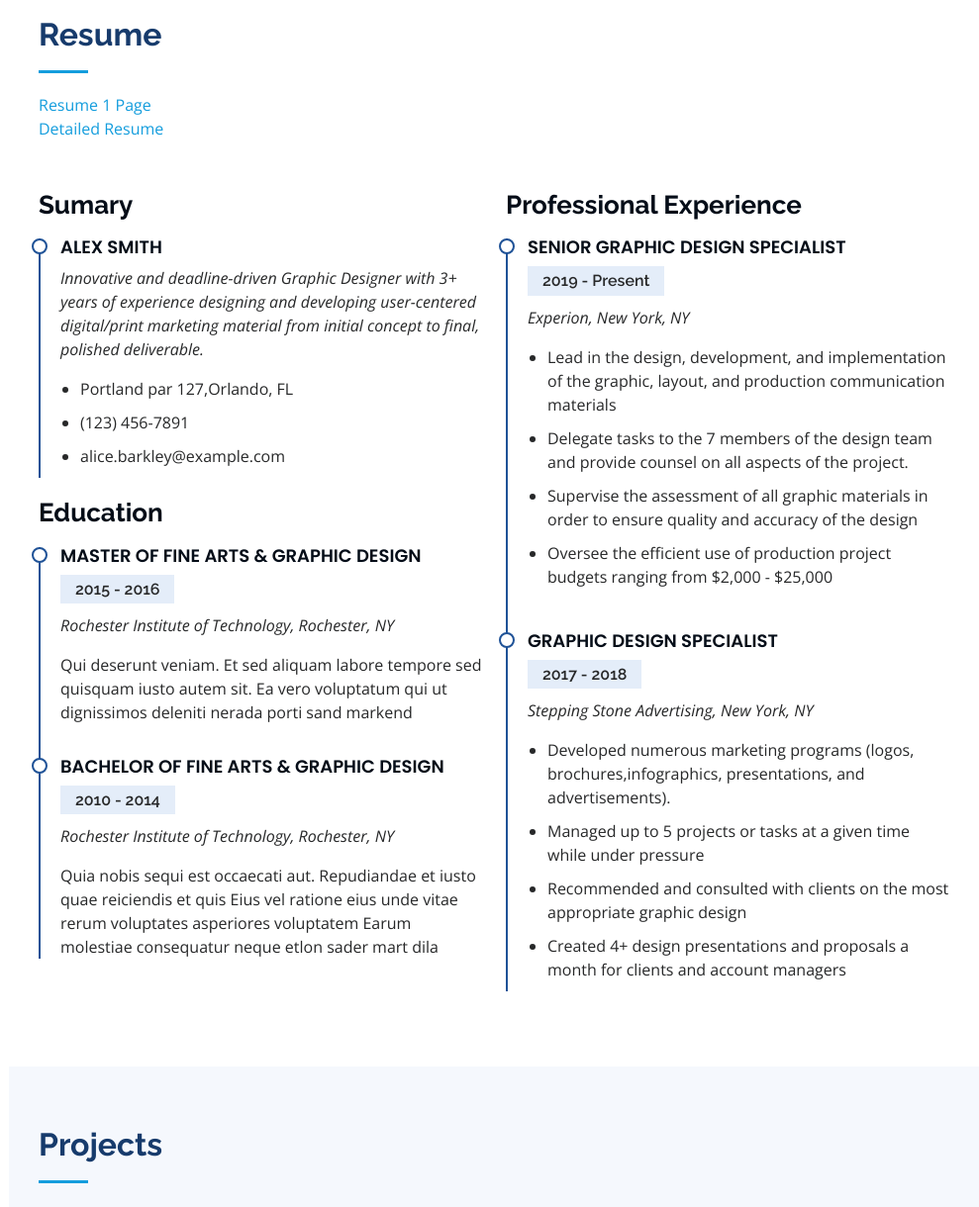
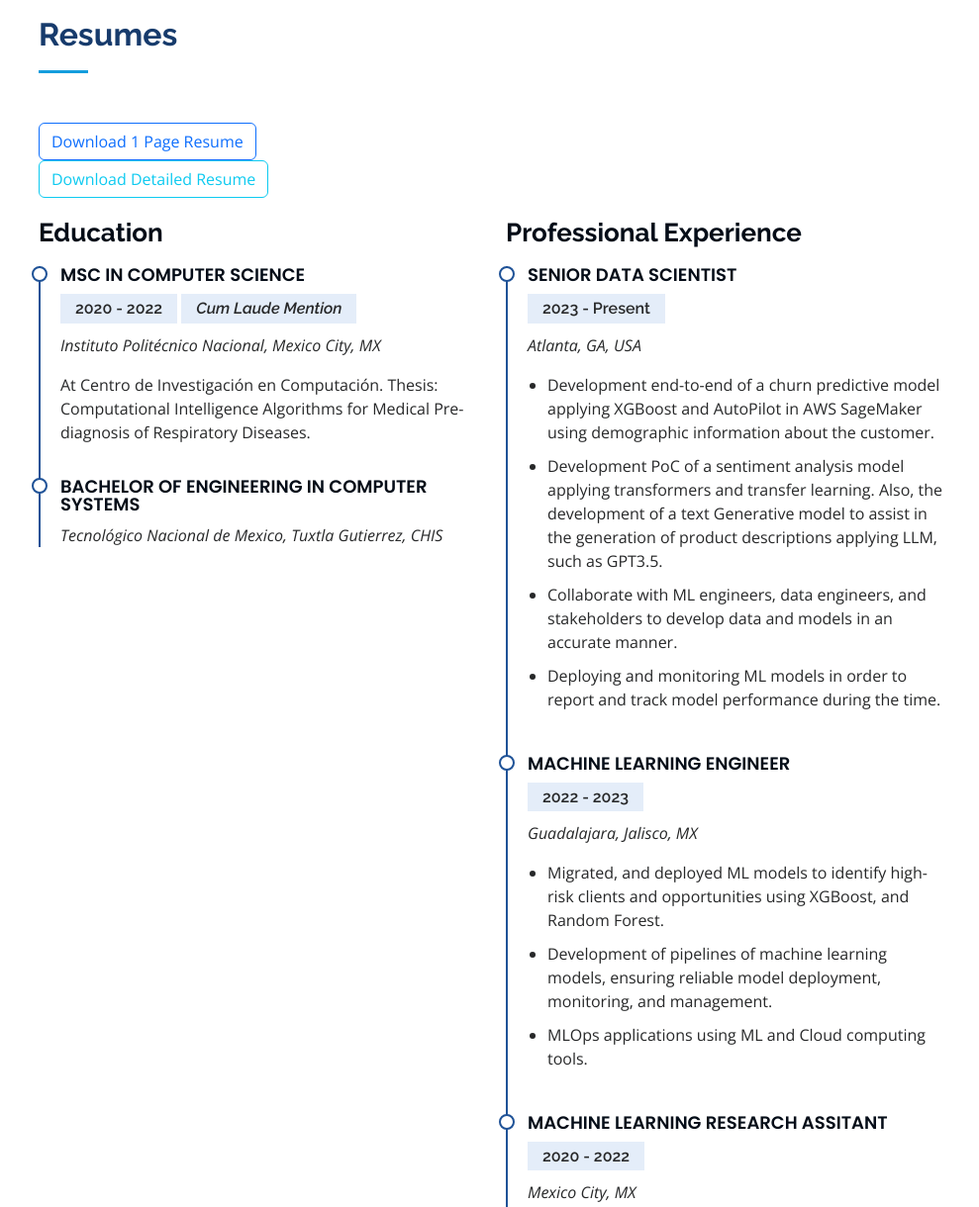
Before and after one commit to valdolab/valdolab.github.io, a plain HTML site: page index.html in a window 1280 px wide. Shown: the part 1480-2700 px from the top of the page at 99% size, without its empty margins (291-1280 px from the left). Drawn offline with nearby package versions, Linux system fonts and the light colour scheme.

Commit message:
added resume section

```diff
--- a/index.html
+++ b/index.html
@@ -129,63 +129,72 @@
       <div class="container">
 
         <div class="section-title">
-          <h2>Resume</h2>
-          <a href="assets/resume/Osvaldo_DataScientist_1p.pdf">Resume 1 Page</a>
-          <br>
-          <a href="assets/resume/Osvaldo_DataScientist_2p.pdf">Detailed Resume</a>
+          <h2>Resumes</h2>
+        </div>
+
+        <div class="row">
+          <div class="col-lg-6">
+            <a type="button" class="btn btn-outline-primary" href="assets/resume/Osvaldo_DataScientist_1p.pdf" download="assets/resume/Osvaldo_DataScientist_1p.pdf">Download 1 Page Resume</a>
+            <a type="button" class="btn btn-outline-info" href="assets/resume/Osvaldo_DataScientist_2p.pdf" download="assets/resume/Osvaldo_DataScientist_2p.pdf">Download Detailed Resume</a>
+          </div>
         </div>
 
         <div class="row">
           <div class="col-lg-6" data-aos="fade-up">
-            <h3 class="resume-title">Sumary</h3>
-            <div class="resume-item pb-0">
-              <h4>Alex Smith</h4>
-              <p><em>Innovative and deadline-driven Graphic Designer with 3+ years of experience designing and developing user-centered digital/print marketing material from initial concept to final, polished deliverable.</em></p>
-              <ul>
-                <li>Portland par 127,Orlando, FL</li>
-                <li>(123) 456-7891</li>
-                <li>alice.barkley@example.com</li>
-              </ul>
-            </div>
-
             <h3 class="resume-title">Education</h3>
             <div class="resume-item">
-              <h4>Master of Fine Arts &amp; Graphic Design</h4>
-              <h5>2015 - 2016</h5>
-              <p><em>Rochester Institute of Technology, Rochester, NY</em></p>
-              <p>Qui deserunt veniam. Et sed aliquam labore tempore sed quisquam iusto autem sit. Ea vero voluptatum qui ut dignissimos deleniti nerada porti sand markend</p>
+              <h4>MSc in Computer Science</h4>
+              <h5>2020 - 2022</h5>
+              <h5><em>Cum Laude Mention</em></h5>
+              <p><em>Instituto Politécnico Nacional, Mexico City, MX</em></p>
+              <p>At Centro de Investigación en Computación. Thesis: Computational Intelligence Algorithms for Medical Pre-diagnosis of Respiratory Diseases.</p>
             </div>
             <div class="resume-item">
-              <h4>Bachelor of Fine Arts &amp; Graphic Design</h4>
-              <h5>2010 - 2014</h5>
-              <p><em>Rochester Institute of Technology, Rochester, NY</em></p>
-              <p>Quia nobis sequi est occaecati aut. Repudiandae et iusto quae reiciendis et quis Eius vel ratione eius unde vitae rerum voluptates asperiores voluptatem Earum molestiae consequatur neque etlon sader mart dila</p>
+              <h4>Bachelor of engineering in Computer Systems</h4>
+              <p><em>Tecnológico Nacional de Mexico, Tuxtla Gutierrez, CHIS</em></p>
+              <p></p>
             </div>
           </div>
           <div class="col-lg-6" data-aos="fade-up" data-aos-delay="100">
             <h3 class="resume-title">Professional Experience</h3>
             <div class="resume-item">
-              <h4>Senior graphic design specialist</h4>
-              <h5>2019 - Present</h5>
-              <p><em>Experion, New York, NY </em></p>
+              <h4>Senior Data Scientist</h4>
+              <h5>2023 - Present</h5>
+              <p><em>Atlanta, GA, USA</em></p>
               <ul>
-                <li>Lead in the design, development, and implementation of the graphic, layout, and production communication materials</li>
-                <li>Delegate tasks to the 7 members of the design team and provide counsel on all aspects of the project. </li>
-                <li>Supervise the assessment of all graphic materials in order to ensure quality and accuracy of the design</li>
-                <li>Oversee the efficient use of production project budgets ranging from $2,000 - $25,000</li>
+                <li>Development end-to-end of a churn predictive model applying XGBoost and AutoPilot in AWS SageMaker using
+                  demographic information about the customer.</li>
+                <li>Development PoC of a sentiment analysis model applying transformers and transfer learning. Also, the development of a text
+                  Generative model to assist in the generation of product descriptions applying LLM, such as GPT3.5.</li>
+                <li>Collaborate with ML engineers, data engineers, and stakeholders to develop data and models in an accurate manner.</li>
+                <li>Deploying and monitoring ML models in order to report and track model performance during the time.</li>
               </ul>
             </div>
             <div class="resume-item">
-              <h4>Graphic design specialist</h4>
-              <h5>2017 - 2018</h5>
-              <p><em>Stepping Stone Advertising, New York, NY</em></p>
+              <h4>Machine Learning Engineer</h4>
+              <h5>2022 - 2023</h5>
+              <p><em>Guadalajara, Jalisco, MX</em></p>
               <ul>
-                <li>Developed numerous marketing programs (logos, brochures,infographics, presentations, and advertisements).</li>
-                <li>Managed up to 5 projects or tasks at a given time while under pressure</li>
-                <li>Recommended and consulted with clients on the most appropriate graphic design</li>
-                <li>Created 4+ design presentations and proposals a month for clients and account managers</li>
+                <li>Migrated, and deployed ML models to identify high-risk clients and opportunities using XGBoost, and Random Forest.</li>
+                <li>Development of pipelines of machine learning models, ensuring reliable model deployment, monitoring, and management.</li>
+                <li>MLOps applications using ML and Cloud computing tools.</li>
               </ul>
             </div>
+
+            <div class="resume-item">
+              <h4>Machine Learning Research Assitant</h4>
+              <h5>2020 - 2022</h5>
+              <p><em>Mexico City, MX</em></p>
+              <ul>
+                <li>Designed a novel Machine Learning algorithm to deal efficiently with class imbalance, with higher performance of various
+                  state-of-the-art models</li>
+                <li>Implemented several ML models, like k-NN, RandomForest, C4.5, MLP, Naive Bayes, and SVM in order to predict and
+                  pre-diagnosis several respiratory diseases.</li>
+                <li>Proposed and conducted ML research experiments applying post-hoc methods like Friedman and Holm to evaluate designed
+                  models against state-of-the-art models.</li>
+              </ul>
+            </div>
+
           </div>
         </div>
 
@@ -198,16 +207,16 @@
 
         <div class="section-title">
           <h2>Projects</h2>
-          <p>Magnam dolores commodi suscipit. Necessitatibus eius consequatur ex aliquid fuga eum quidem. Sit sint consectetur velit. Quisquam quos quisquam cupiditate. Et nemo qui impedit suscipit alias ea. Quia fugiat sit in iste officiis commodi quidem hic quas.</p>
+          <p>Here I will show and describe some of my most important projects that I did during my career as ML Engineer and Data Scientist.</p>
         </div>
 
         <div class="row" data-aos="fade-up">
           <div class="col-lg-12 d-flex justify-content-center">
             <ul id="portfolio-flters">
               <li data-filter="*" class="filter-active">All</li>
-              <li data-filter=".filter-app">App</li>
-              <li data-filter=".filter-card">Card</li>
-              <li data-filter=".filter-web">Web</li>
+              <li data-filter=".filter-app">DS</li>
+              <li data-filter=".filter-card">Research</li>
+              <li data-filter=".filter-web">MLops</li>
             </ul>
           </div>
         </div>
```
